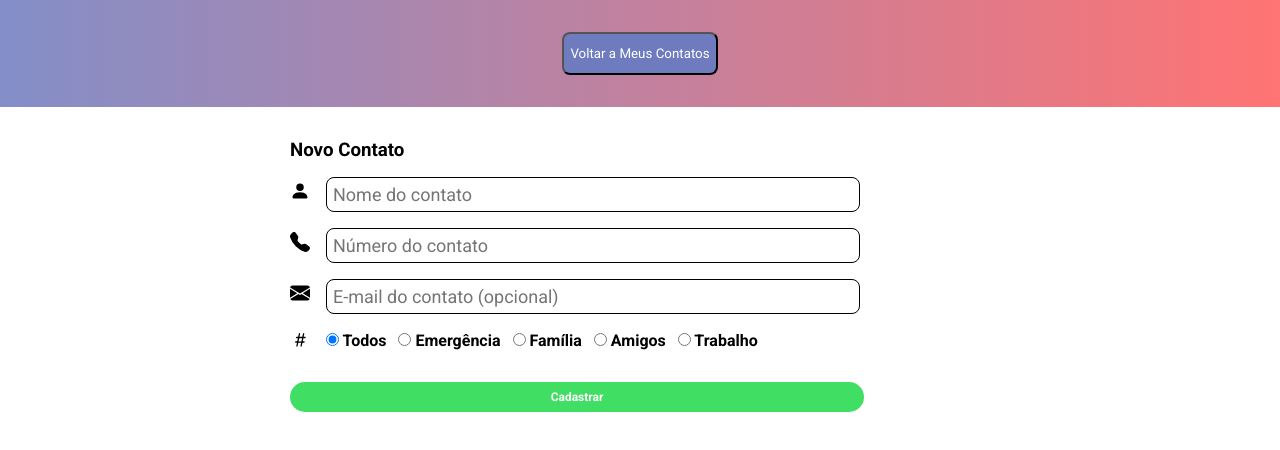
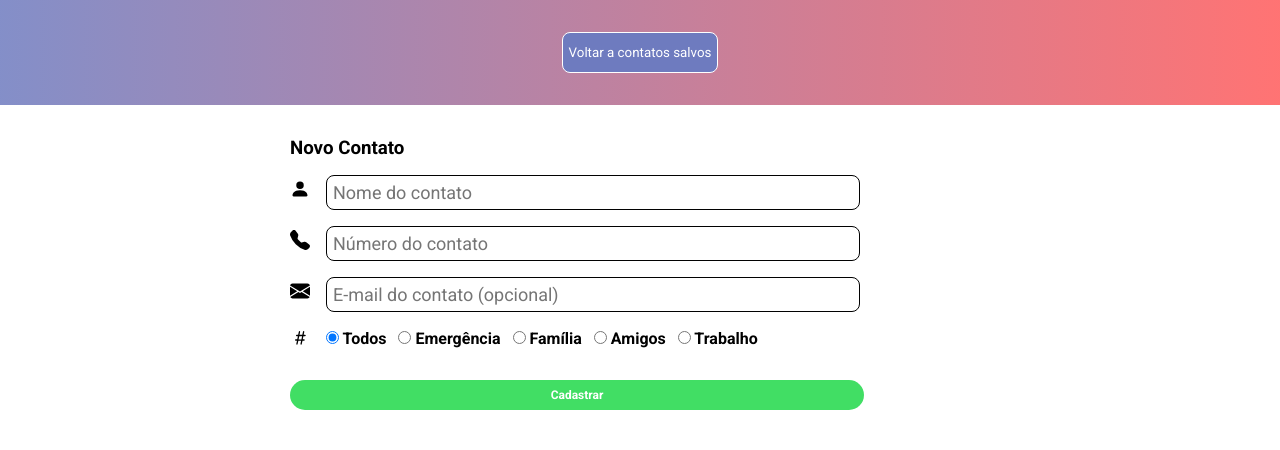
Before and after one commit to isabelaramoss/listacontatos_redux, a React (Create React App) app: page /novo in a window 1280 px wide. Shown: the top 450 px of the page. Built offline with nearby package versions, Linux system fonts and the light colour scheme.

Commit message:
arrumando filtragem, botão voltar e hover

```diff
--- a/src/components/BotaoAdicionar/style.ts
+++ b/src/components/BotaoAdicionar/style.ts
@@ -17,4 +17,9 @@ export const NovoContato = styled(Link)`
   cursor: pointer;
   font-size: 40px;
   text-decoration: none;
+
+  &:hover {
+    filter: saturate(150%);
+    transition: filter 0.2s;
+  }
 `
--- a/src/components/FiltroTag/index.tsx
+++ b/src/components/FiltroTag/index.tsx
@@ -2,6 +2,8 @@ import * as S from './style'
 
 export type Props = {
   ativo?: boolean
+  criterio?: 'tag' | 'todos'
+  valor?: string
   legenda: string
 }
 
--- a/src/containers/Header/index.tsx
+++ b/src/containers/Header/index.tsx
@@ -40,7 +40,7 @@ const Header = ({ mostrarFiltros }: Props) => {
         </>
       ) : (
         <S.BotaoVoltar onClick={() => navigate('/')}>
-          Voltar a Meus Contatos
+          Voltar a contatos salvos
         </S.BotaoVoltar>
       )}
     </S.HeaderContainer>
--- a/src/containers/Header/style.ts
+++ b/src/containers/Header/style.ts
@@ -54,4 +54,10 @@ export const BotaoVoltar = styled.button`
   padding: 12px 6px;
   border-radius: 8px;
   cursor: pointer;
+  border: 1px solid;
+
+  &:hover {
+    filter: saturate(150%);
+    transition: filter 0.2s;
+  }
 `
--- a/src/pages/Cadastro/index.tsx
+++ b/src/pages/Cadastro/index.tsx
@@ -3,11 +3,9 @@ import Header from '../../containers/Header'
 
 const Cadastro = () => (
   <>
-    <Header />
+    <Header mostrarFiltros={false} />
     <Formulario />
   </>
 )
 
 export default Cadastro
-
-//mostrarFiltros={false}
--- a/src/pages/Home/index.tsx
+++ b/src/pages/Home/index.tsx
@@ -3,7 +3,7 @@ import ListaDeContatos from '../../containers/ListaDeContatos'
 
 const Home = () => (
   <>
-    <Header />
+    <Header mostrarFiltros={true} />
     <ListaDeContatos />
   </>
 )
```
